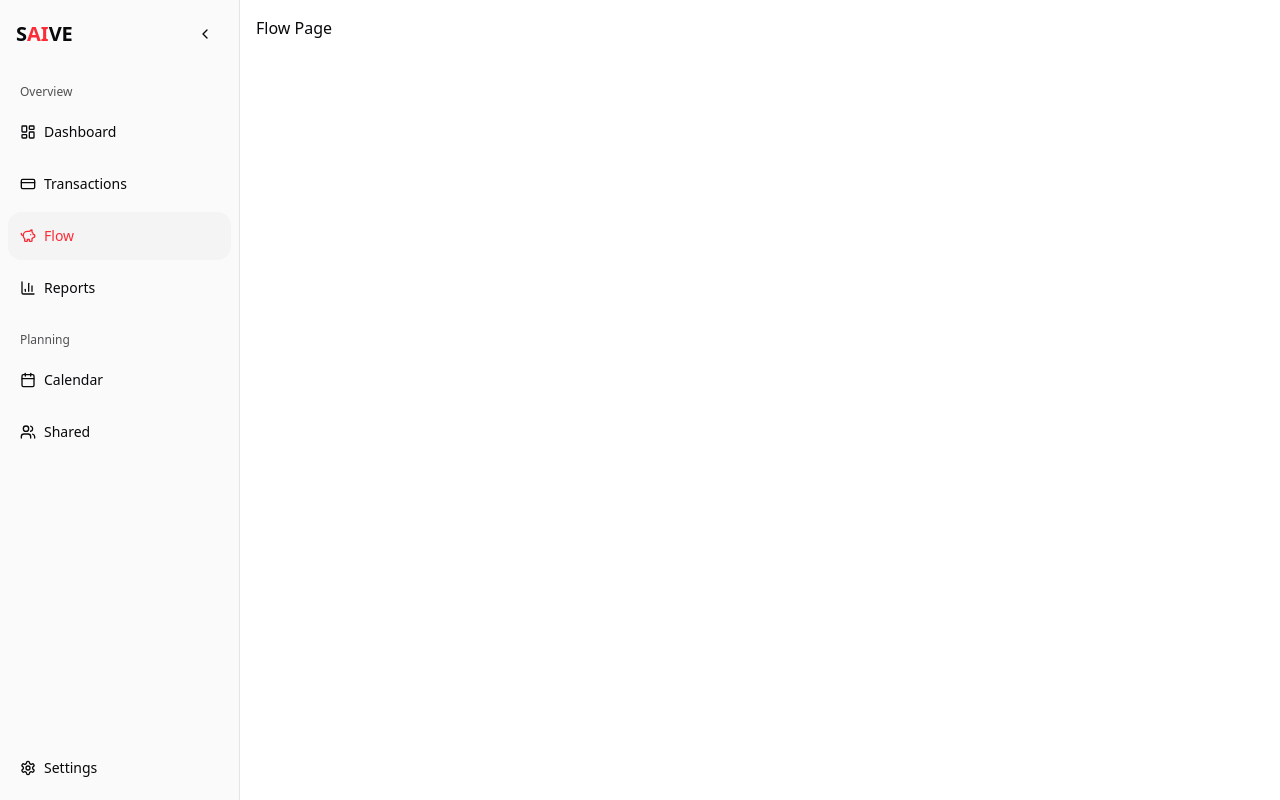
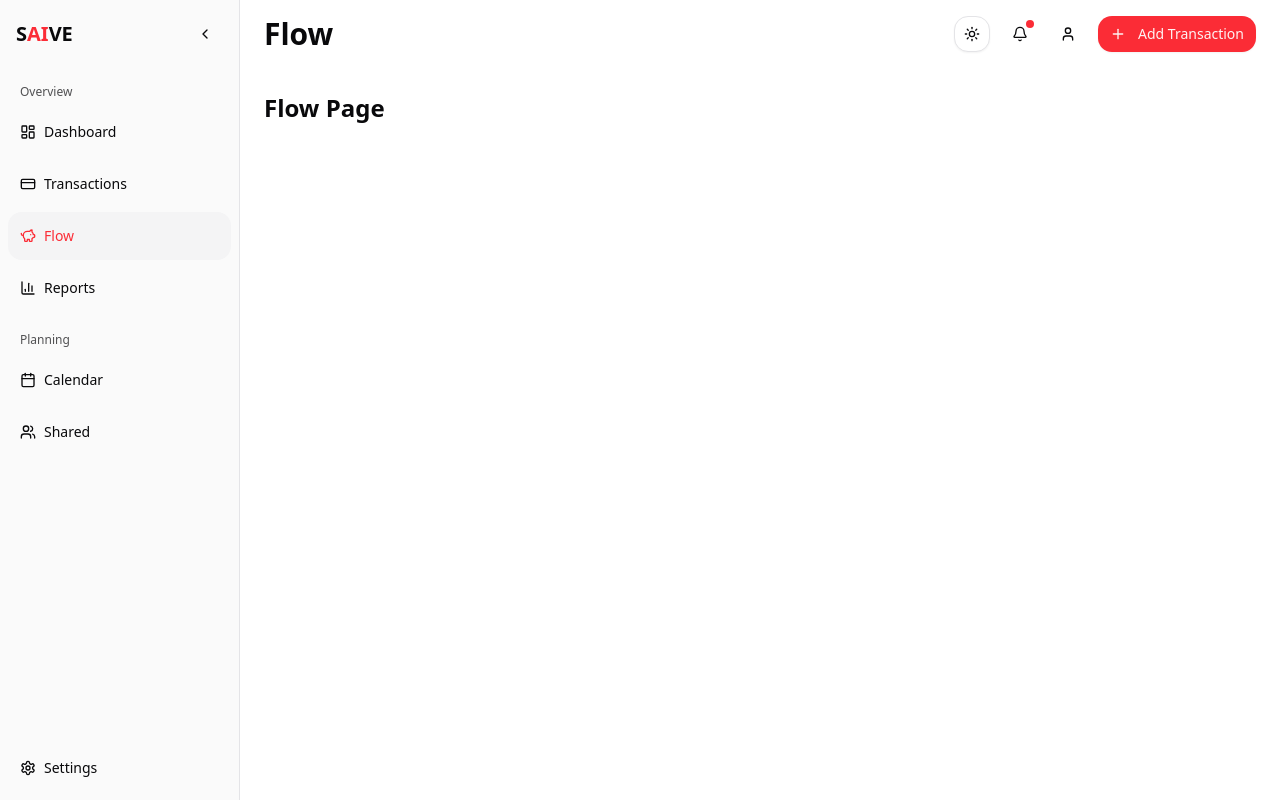
Before and after one commit to DIIZZYFPS/sAIve, a React (Vite) app in the folder sAIve/: page /flow in a window 1280 px wide. Built offline with nearby package versions, Linux system fonts and the light colour scheme.

Commit message:
Improved Page Flow logic

```diff
--- a/sAIve/src/App.tsx
+++ b/sAIve/src/App.tsx
@@ -1,33 +1,31 @@
-import {Toaster} from 'sonner'
-import {BrowserRouter, Routes, Route} from 'react-router-dom'
-import { ThemeProvider } from "@/components/ThemeProvider"
+import { Toaster } from 'sonner'
+import { BrowserRouter, Routes, Route } from 'react-router-dom'
+import { ThemeProvider, useTheme } from "@/components/ThemeProvider"
 
-//Pages
+// Pages
 import Index from '@/pages/Index'
 import Flow from '@/pages/Flow'
 import NotFound from './pages/NotFount'
 
-
+function ThemedToaster() {
+  const { theme } = useTheme();
+  return <Toaster richColors position="bottom-right" theme={theme} />;
+}
 
 function App() {
-
-
   return (
-    <>
     <ThemeProvider defaultTheme="system" storageKey="vite-ui-theme">
-        <Toaster richColors position="top-right" />
+      <ThemedToaster />
       <BrowserRouter>
         <Routes>
           <Route path="/" element={<Index />} />
           <Route path="/flow" element={<Flow />} />
-
           {/* New Routes above Here */}
           <Route path="*" element={<NotFound />} />
         </Routes>
       </BrowserRouter>
     </ThemeProvider>
-    </>
-  )
+  );
 }
 
 export default App
--- a/sAIve/src/components/DashboardHeader.tsx
+++ b/sAIve/src/components/DashboardHeader.tsx
@@ -6,6 +6,7 @@ import {
 } from 'lucide-react';
 import { toast } from 'sonner';
 import {ModeToggle} from '@/components/ModeToggle';
+
 
 const DashboardHeader = () => {
 
@@ -18,8 +19,8 @@ const DashboardHeader = () => {
   return (
     <div className="flex flex-col space-y-4 md:space-y-0 md:flex-row md:items-center md:justify-between py-4 px-6 animate-fade-in">
       <div>
-        <h1 className="text-2xl md:text-3xl font-bold">Dashboard Overview</h1>
-        <p className="text-muted-foreground">Welcome back! Here's your financial summary</p>
+        <h1 className="text-2xl md:text-3xl font-bold capitalize">{location.pathname === '/' ? 'Dashboard Overview' : location.pathname.slice(1)}</h1>
+        <p className="text-muted-foreground">{location.pathname === '/' ? `Welcome back! Here's your financial summary` : null}</p>
       </div>
 
       <div className="flex items-center space-x-3">
--- a/sAIve/src/pages/Flow.tsx
+++ b/sAIve/src/pages/Flow.tsx
@@ -1,11 +1,15 @@
 import Sidebar from "@/components/Sidebar";
+import DashboardHeader from "@/components/DashboardHeader";
 
 const Flow = () => {
     return (
-        <div className="flex">
+        <div className="flex h-screen overflow-hidden">
             <Sidebar />
-            <div className="flex-1 p-4">
-                <h1>Flow Page</h1>
+            <div className="flex-1 flex flex-col overflow-auto">
+                <DashboardHeader />
+                <div className="flex-1 p-6 space-y-6 overflow-auto">
+                    <h1 className="text-2xl font-bold">Flow Page</h1>
+                </div>
             </div>
         </div>
     );
```
Lines whose indentation alone changed are shown as unchanged.
